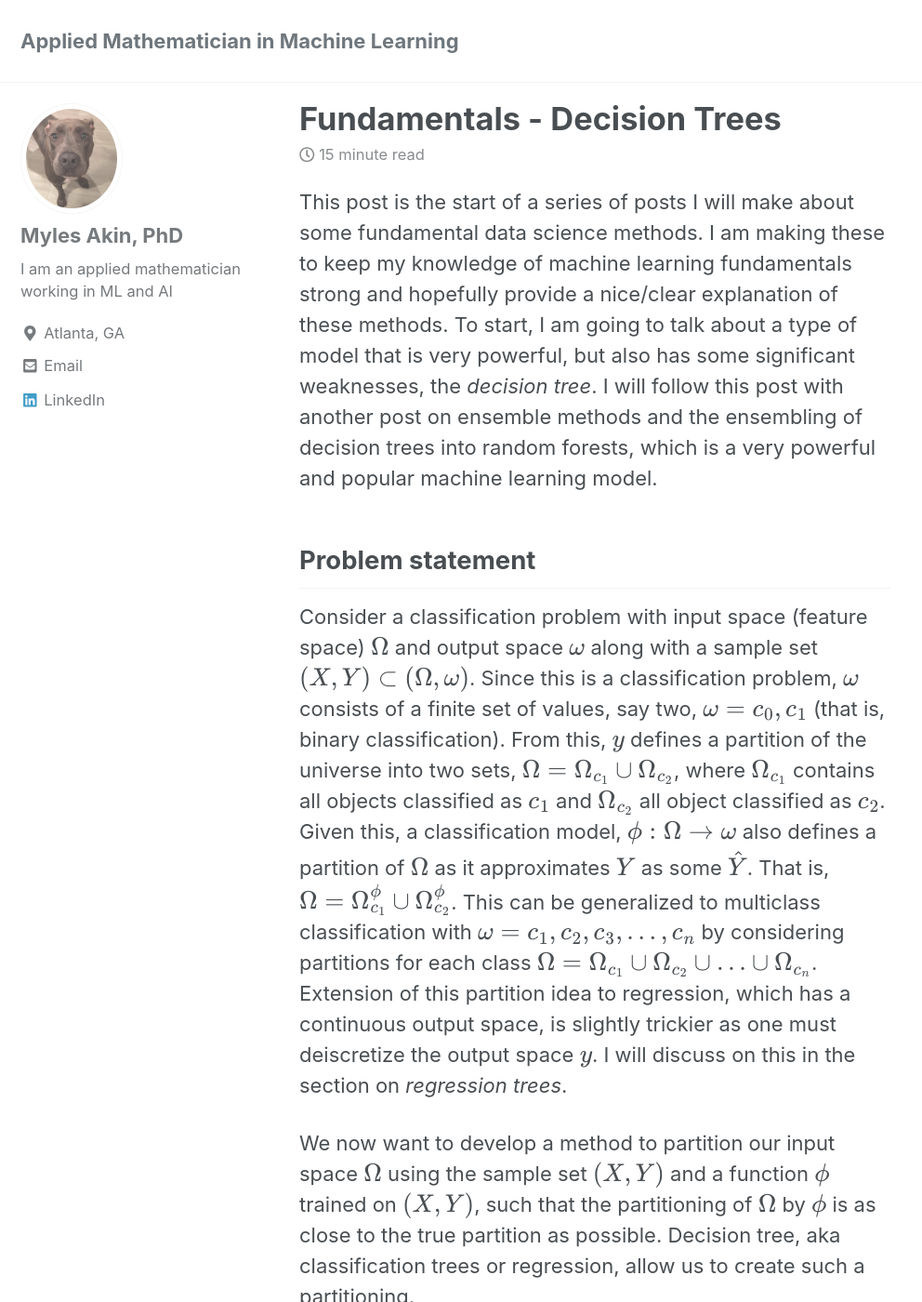
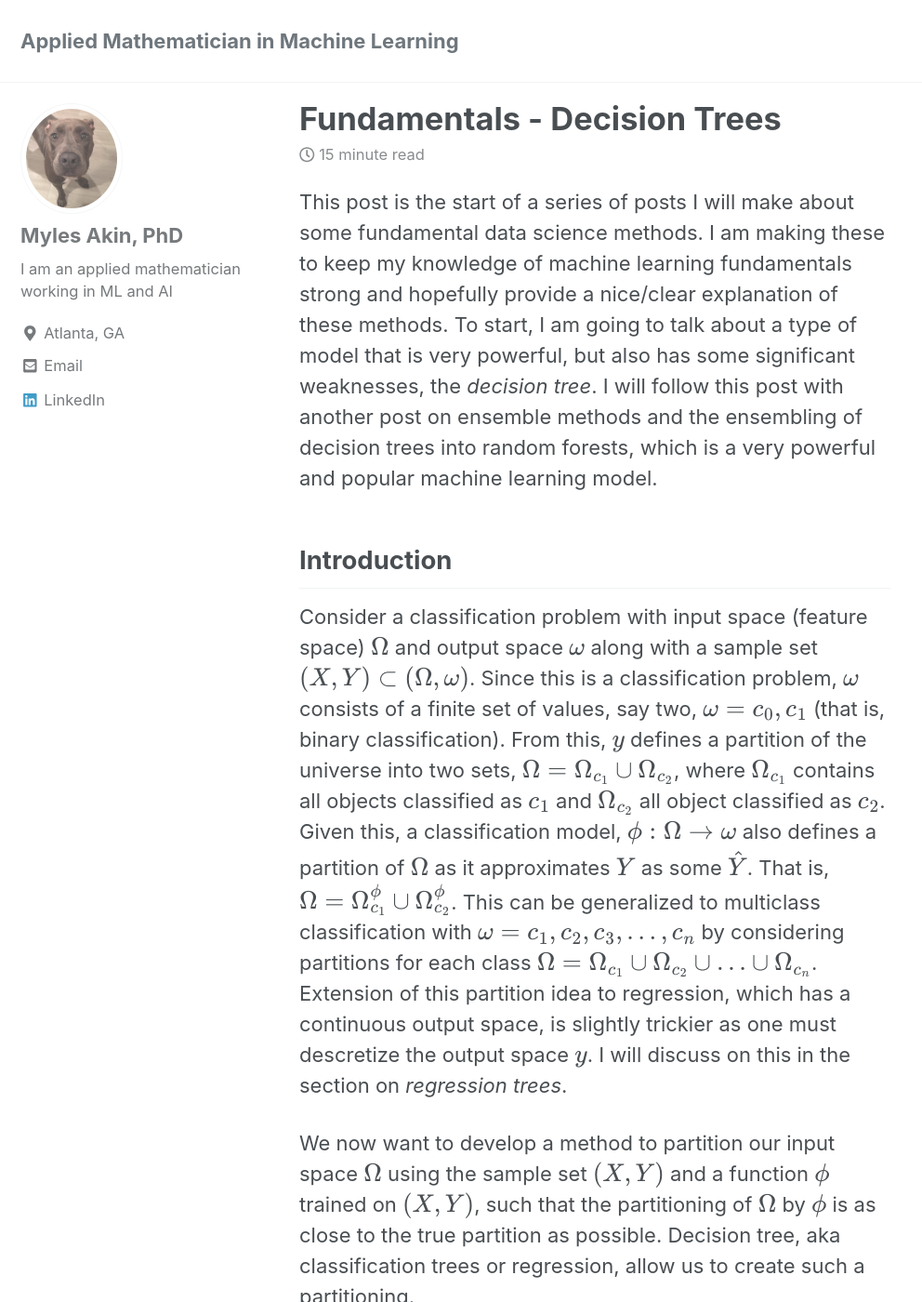
Before and after one commit to mylesakin/mylesakin.github.io, a Jekyll site: the page built from _posts/2019-08-22-DecisionTrees.md, in a window 1280 px wide and 1400 px high. Shown: the whole window at 93% size, without its empty margins (0-992 px from the left). Built offline with Jekyll 4.4.1, drawn with Linux system fonts in a browser that asks for light colours; cached includes are drawn as plain includes; nearby versions of some CDN libraries; formulas are drawn with MathJax 3.

Commit message:
decision tree

```diff
--- a/_posts/2019-08-22-DecisionTrees.md
+++ b/_posts/2019-08-22-DecisionTrees.md
@@ -8,9 +8,9 @@ mathjax: "true"
 
 This post is the start of a series of posts I will make about some fundamental data science methods. I am making these to keep my knowledge of machine learning fundamentals strong and hopefully provide a nice/clear explanation of these methods. To start, I am going to talk about a type of model that is very powerful, but also has some significant weaknesses, the *decision tree*. I will follow this post with another post on ensemble methods and the ensembling of decision trees into random forests, which is a very powerful and popular machine learning model.
 
-## Problem statement
+## Introduction
 
-Consider a classification problem with input space (feature space) \\(\Omega\\) and output space \\(\omega\\) along with a sample set \\((X,Y) \subset (\Omega,\omega)\\). Since this is a classification problem, \\(\omega\\) consists of a finite set of values, say two, \\(\omega = \{c_0,c_1\}\\) (that is, binary classification). From this, \\(y\\) defines a partition of the universe into two sets, \\(\Omega = \Omega_{c_1}\cup \Omega_{c_2}\\), where \\(\Omega_{c_1}\\) contains all objects classified as \\(c_1\\) and \\(\Omega_{c_2}\\) all object classified as \\(c_2\\). Given this, a classification model, \\(\phi: \Omega \rightarrow \omega\\) also defines a partition of \\(\Omega\\) as it approximates \\(Y\\) as some \\(\hat{Y}\\). That is, \\(\Omega = \Omega_{c_1}^{\phi} \cup \Omega_{c_2}^{\phi}\\). This can be generalized to multiclass classification with \\(\omega= \{c_1,c_2,c_3,...,c_n\}\\) by considering partitions for each class \\(\Omega = \Omega_{c_1} \cup \Omega_{c_2} \cup...\cup \Omega_{c_n}\\). Extension of this partition idea to regression, which has a continuous output space, is slightly trickier as one must deiscretize the output space \\(y\\). I will discuss on this in the section on *regression trees*.
+Consider a classification problem with input space (feature space) \\(\Omega\\) and output space \\(\omega\\) along with a sample set \\((X,Y) \subset (\Omega,\omega)\\). Since this is a classification problem, \\(\omega\\) consists of a finite set of values, say two, \\(\omega = \{c_0,c_1\}\\) (that is, binary classification). From this, \\(y\\) defines a partition of the universe into two sets, \\(\Omega = \Omega_{c_1}\cup \Omega_{c_2}\\), where \\(\Omega_{c_1}\\) contains all objects classified as \\(c_1\\) and \\(\Omega_{c_2}\\) all object classified as \\(c_2\\). Given this, a classification model, \\(\phi: \Omega \rightarrow \omega\\) also defines a partition of \\(\Omega\\) as it approximates \\(Y\\) as some \\(\hat{Y}\\). That is, \\(\Omega = \Omega_{c_1}^{\phi} \cup \Omega_{c_2}^{\phi}\\). This can be generalized to multiclass classification with \\(\omega= \{c_1,c_2,c_3,...,c_n\}\\) by considering partitions for each class \\(\Omega = \Omega_{c_1} \cup \Omega_{c_2} \cup...\cup \Omega_{c_n}\\). Extension of this partition idea to regression, which has a continuous output space, is slightly trickier as one must descretize the output space \\(y\\). I will discuss on this in the section on *regression trees*.
 
 We now want to develop a method to partition our input space \\(\Omega\\) using the sample set \\((X,Y)\\) and a function \\(\phi\\) trained on \\((X,Y)\\), such that the partitioning of \\(\Omega\\) by \\(\phi\\) is as close to the true partition as possible. Decision tree, aka classification trees or regression, allow us to create such a partitioning.
 
```
